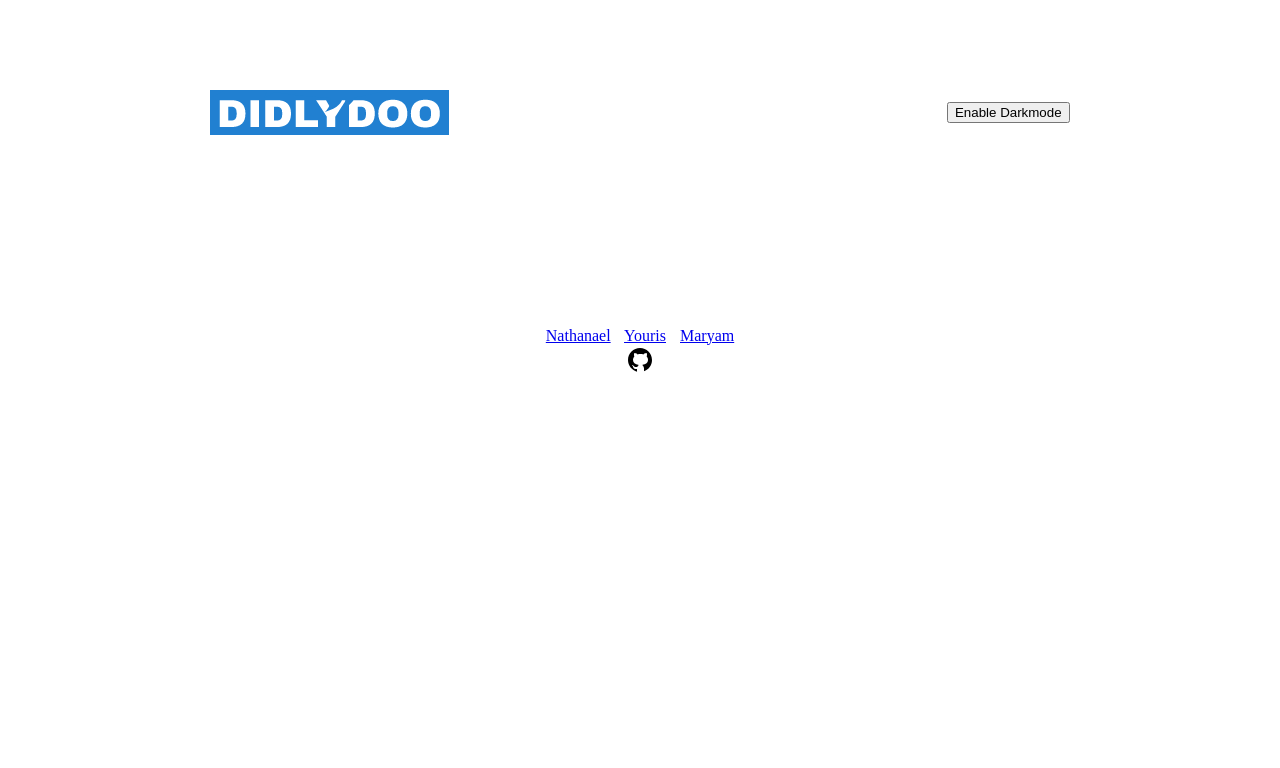
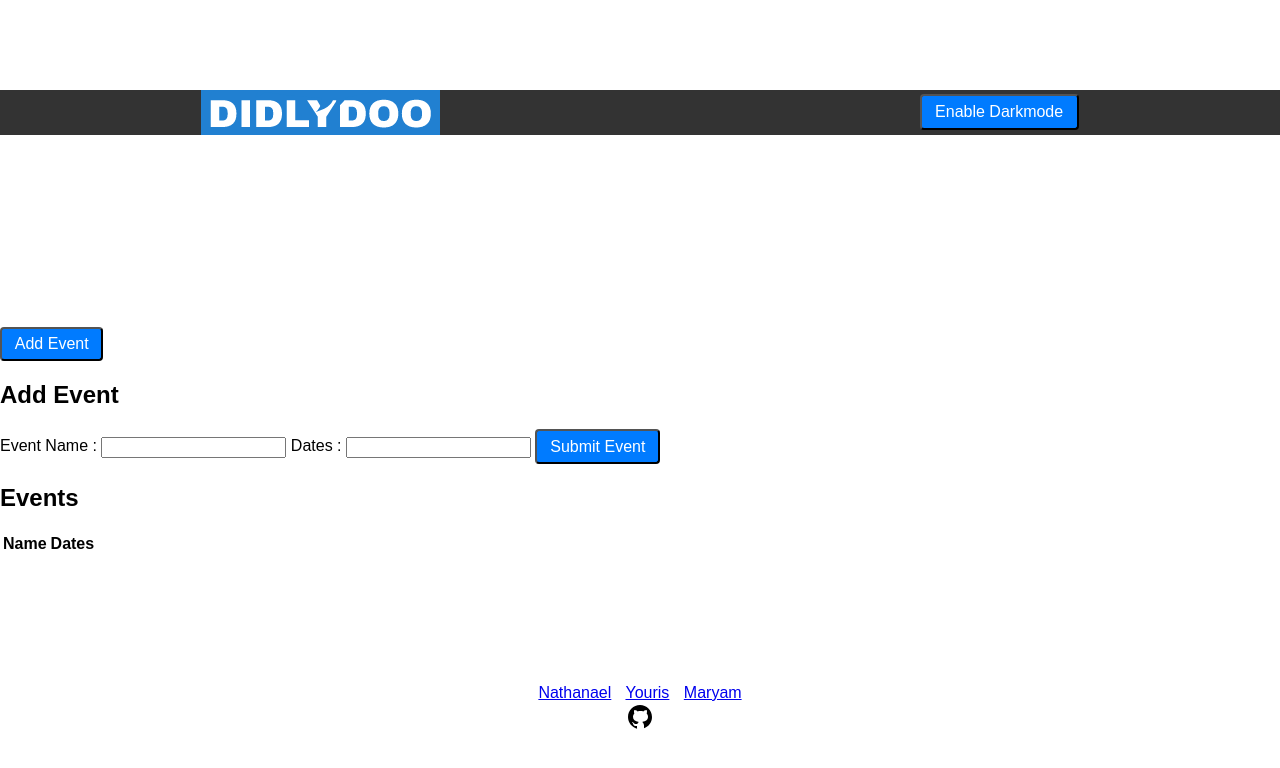
Before and after one commit to Yourisrachid/didlydoo-app, a plain HTML site: page index.html in a window 1280 px wide. Shown: the top 768 px of the page. Drawn offline with Linux system fonts and the light colour scheme.

Commit message:
Base HTML

```diff
--- a/assets/scss/_header.scss
+++ b/assets/scss/_header.scss
@@ -7,4 +7,5 @@ header {
     margin-top: 7%;
     margin-left: -3%;
     margin-right: -3%;
+    background-color: #333;
 }
--- /dev/null
+++ b/assets/scss/_main.scss
@@ -0,0 +1,14 @@
+button {
+    background-color: #007bff;
+    color: white;
+    padding: 0.5% 1%;
+    text-align: center;
+    text-decoration: none;
+    font-size: 1rem;
+    cursor: pointer;
+    border-radius: 4px;
+}
+
+button:hover {
+    background-color: #0056b3;
+}
--- a/assets/scss/style.scss
+++ b/assets/scss/style.scss
@@ -1,4 +1,5 @@
 body {
+    font-family: Arial, sans-serif;
     margin: 0;
     padding: 0;
     overflow-x: hidden;
@@ -7,3 +8,4 @@ body {
 
 @import "header";
 @import "footer";
+@import "main";
--- a/index.html
+++ b/index.html
@@ -19,6 +19,49 @@
 
     <main>
 
+        <button id="addEventBtn">Add Event</button>
+
+        <section id="eventFormSection" class="eventFormSection">
+
+            <h2>Add Event</h2>
+
+            <form id="eventForm">
+
+                <label for="eventName">Event Name :</label>
+                <input type="text" id="eventName" name="eventName" required>
+
+                <label for="eventDates">Dates :</label>
+                <input type="text" id="eventDates" name="eventDates" required>
+
+                <button type="submit">Submit Event</button>
+            </form>
+
+        </section>
+
+        <section class="eventsSection" id="eventsSection">
+
+            <h2>Events</h2>
+
+            <table>
+
+                <thead>
+
+                    <tr>
+
+                        <th> Name </th>
+                        <th> Dates </th>
+
+                    </tr>
+
+                </thead>
+
+                <tbody id="eventsTableBody" class="eventsTableBody" >
+
+                </tbody>
+
+            </table>
+
+        </section>
 
     </main>
 
```
Also changed, not shown: assets/css/style.css, 1 other file.
